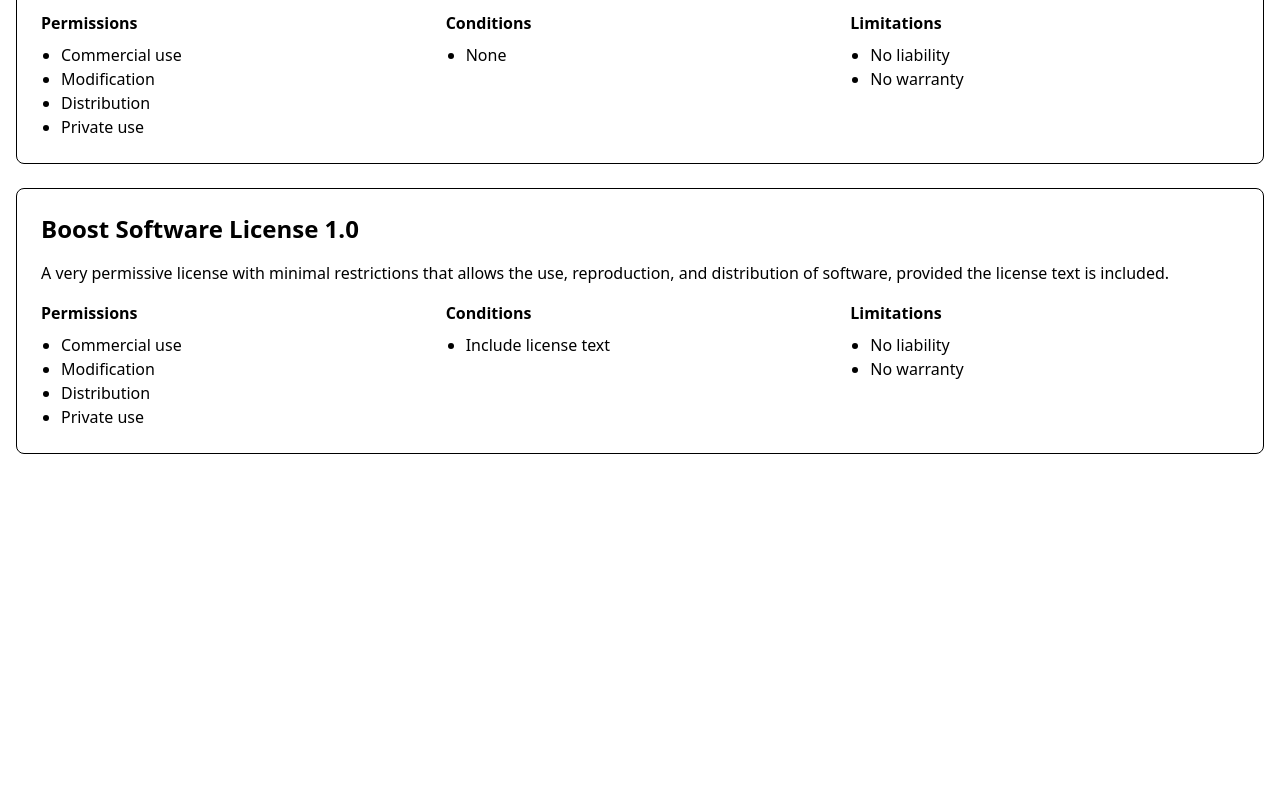
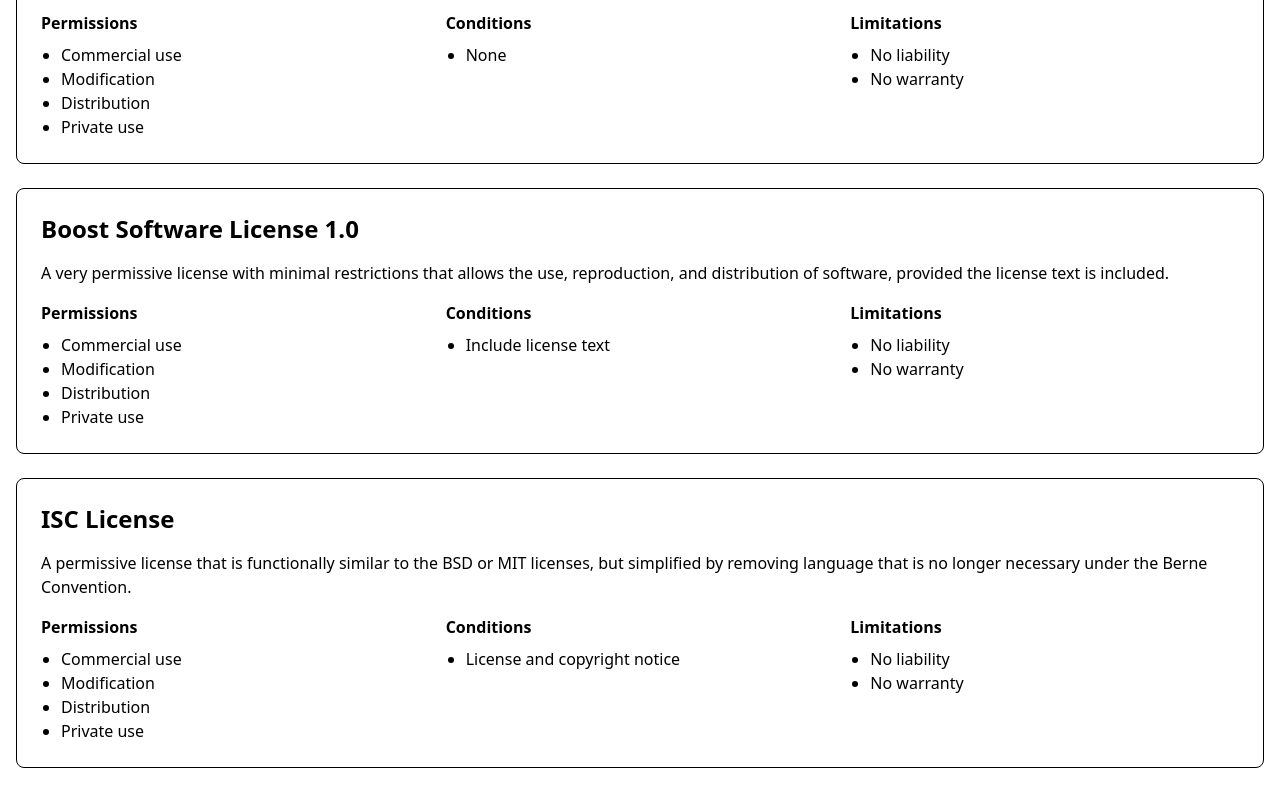
Before and after one commit to minagishl/license-explorer, a Preact app: page / in a window 1280 px wide. Shown: the part 3566-4366 px from the top of the page. Before the commit the page ends 4052 px from the top, so only its background shows below. Built offline with nearby package versions, Linux system fonts and the light colour scheme.

Commit message:
feat: add ISC License

```diff
--- a/src/licenses.ts
+++ b/src/licenses.ts
@@ -272,6 +272,25 @@
       ja: ['免責', '無保証'],
     },
   },
+  {
+    name: 'ISC License',
+    description: {
+      en: 'A permissive license that is functionally similar to the BSD or MIT licenses, but simplified by removing language that is no longer necessary under the Berne Convention.',
+      ja: 'BSDまたはMITライセンスと機能的に類似していますが、ベルヌ条約の下で不要になった文言を削除して簡略化された寛容なライセンスです。',
+    },
+    permissions: {
+      en: ['Commercial use', 'Modification', 'Distribution', 'Private use'],
+      ja: ['商用利用', '改変', '配布', '私的利用'],
+    },
+    conditions: {
+      en: ['License and copyright notice'],
+      ja: ['ライセンスと著作権表示'],
+    },
+    limitations: {
+      en: ['No liability', 'No warranty'],
+      ja: ['免責', '無保証'],
+    },
+  },
 ];
 
 export const licenseAliases: LicenseAlias[] = [
@@ -335,4 +354,8 @@
     name: 'Boost Software License 1.0',
     aliases: ['BSL', 'Boost', 'BSL 1.0', 'Boost 1.0'],
   },
+  {
+    name: 'ISC License',
+    aliases: ['ISC', 'isc'],
+  },
 ];
```
